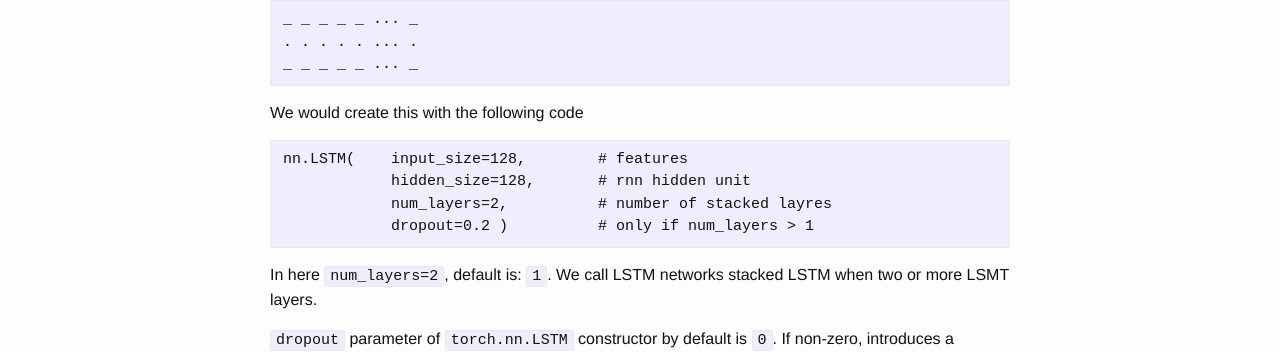
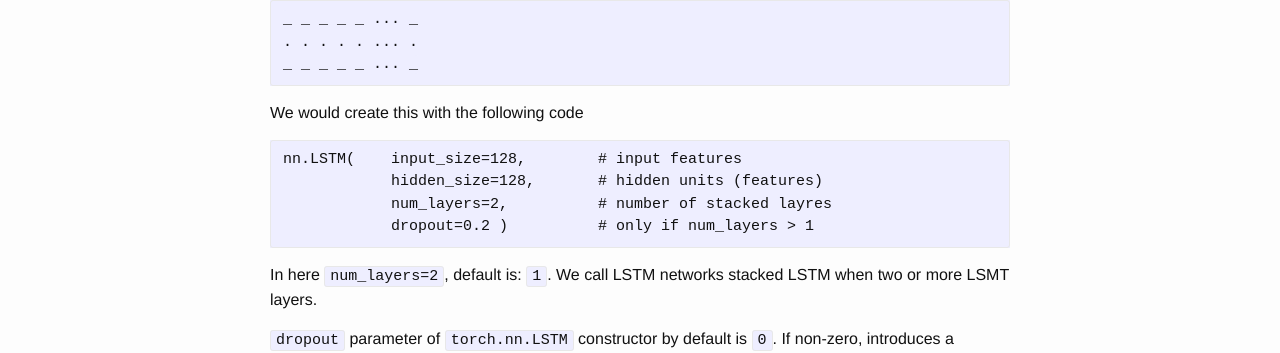
Before and after one commit to dejanbatanjac/dejanbatanjac.github.io, a Jekyll site: the page built from _posts/2019-02-08-LSTM in PyTorch.md, in a window 1280 px wide. Shown: the part 1214-1567 px from the top of the page. Built offline with Jekyll 4.4.1, drawn with Linux system fonts in a browser that asks for light colours; our own code applies the rules of GitHub Pages for plain Markdown files.

Commit message:
Rephrase unit => feature

```diff
--- a/_posts/2019-02-08-LSTM in PyTorch.md
+++ b/_posts/2019-02-08-LSTM in PyTorch.md
@@ -28,8 +28,8 @@ _ _ _ _ _ ... _
 
 We would create this with the following code
 ~~~
-nn.LSTM(    input_size=128,        # features
-            hidden_size=128,       # rnn hidden unit
+nn.LSTM(    input_size=128,        # input features
+            hidden_size=128,       # hidden units (features)
             num_layers=2,          # number of stacked layres
             dropout=0.2 )          # only if num_layers > 1
 ~~~
```
